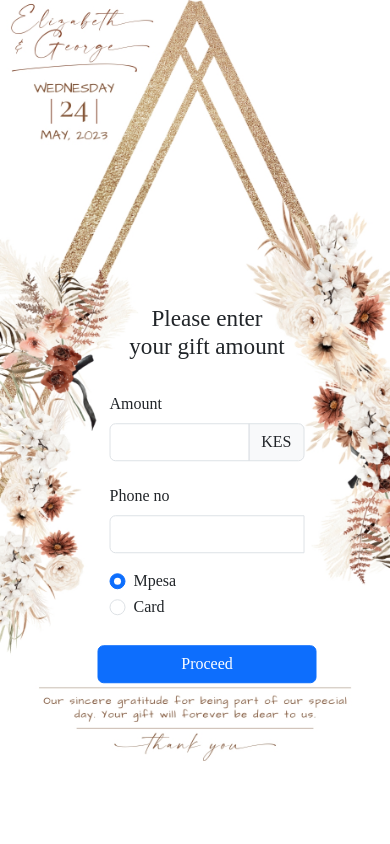
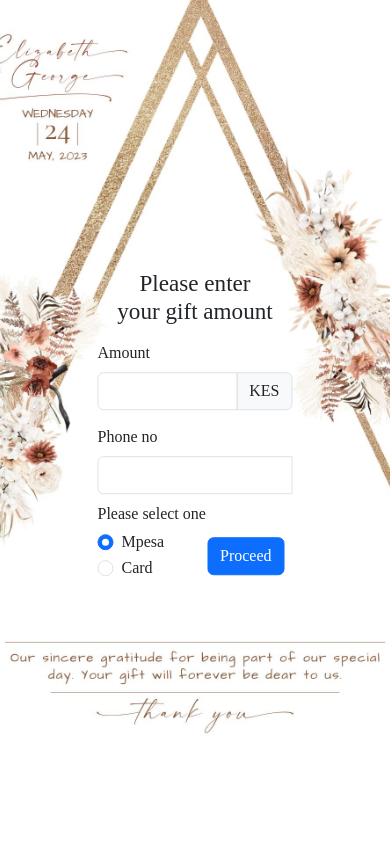
Before and after one commit to NoelKimwatan/ElizabethWedsGeorge, a Django app: page / in a window 390 px wide. Run offline with Django 4.2, Linux system fonts and the light colour scheme; some libraries are stand-ins or nearby versions.

Commit message:
Made images responsive

```diff
--- a/static/css/main.css
+++ b/static/css/main.css
@@ -10,67 +10,50 @@ body {
     font-style: normal;
     max-width: 100%;
     overflow-x: hidden;
+    overflow-y: scroll;
 }
 
 .pesaPalIframe {
     background-image: url('../images/LoadingTransparent.gif');
-    background-color: red;
 }
 
-
-@media (max-width: 575.98px) {
+@media (max-width: 1100px) {
     body {
-        background-image: url('../images/phonePortrait.jpg');
-        width: 100vw;
-        background-size: 100% 100%;
+        background-image: url('../images/Phone portrait 1080 x 1920 px.jpg');
+        background-size: cover;
+        background-position: center center;
         background-repeat: no-repeat;
     }
 }
 
-@media (min-width: 575.99px) and (max-width: 720px) {
+
+
+@media (min-width: 1100px) {
     body {
-        background-image: url('../images/phoneLandscape.jpg');
-        width: 100vw;
-        background-size: 100% 100%;
+        background-image: url('../images/16 9 Desktop 1920 xx 1080 px.jpg');
+        background-size: cover;
+        background-position: center center;
         background-repeat: no-repeat;
     }
 }
 
-@media (min-width: 720px) and (max-width: 939px) {
-    body {
-        background-image: url('../images/Tablet Landscape 720 x 576 px.jpg');
-        width: 100vw;
-        background-size: 100% 100%;
-        background-repeat: no-repeat;
-    }
-}
 
-@media (min-width: 940px) and (max-width: 1200px) {
-    body {
-        background-image: url('../images/Tablet Landscape 940 x 788 px.jpg');
-        width: 100vw;
-        background-size: 100% 100%;
-        background-repeat: no-repeat;
-    }
-}
 
-@media (min-width: 1200px) and (max-width: 1920px) {
-    body {
-        background-image: url('../images/16 10 Portrait 1200 × 1980 px.jpg');
-        width: 100vw;
-        background-size: 100% 100%;
-        background-repeat: no-repeat;
-    }
-}
 
-@media (min-width: 1920px) {
+
+
+
+
+
+
+/* @media (min-width: 1200px) {
     body {
         background-image: url('../images/16 9 Desktop 1920 xx 1080 px.jpg');
         width: 100vw;
         background-size: 100% 100%;
         background-repeat: no-repeat;
     }
-}
+} */
 
 
 
--- a/templates/base.html
+++ b/templates/base.html
@@ -14,9 +14,9 @@
 
 <body>
 
-    <div class="container-fluid vh-100 vw-100">
+    <div class="container-fluid p-0 vh-100 vw-100">
         <div class="position-relative vh-100 vw-100">
-            <div class="position-absolute top-50 start-50 translate-middle mt-5">
+            <div class="position-absolute top-50 start-50 translate-middle mt-2">
                 {% block content %}
                 {% endblock%}
             </div>
--- a/templates/gifts/index.html
+++ b/templates/gifts/index.html
@@ -4,7 +4,7 @@
 
 {% block content %}
 
-<div class="row justify-content-center mt-5 mt-md-0 mb-3 mb-md-5">
+<div class="row justify-content-center  mt-md-0  mb-md-5">
     <div class="col-10">
         <h3 class="text-center">
             Please enter your gift amount
@@ -12,19 +12,19 @@
     </div>
 </div>
 
-<div class="row">
+<div class="row mb-2">
     <div class="col">
 
         <form id="giftsForm" action="{% url 'process_gift' %}" method="POST">
             {% csrf_token %}
-            <div class="row mb-3">
+            <div class="row mb-2">
                 <label for="amount" class="col-sm-4 col-form-label number-separator">Amount</label>
                 <div class="input-group col-sm-8">
                     <input class="form-control" id="amountInput" name="giftAmount" type="number" min=0 required>
                     <span class="input-group-text" id="amount_input_group">KES</span>
                 </div>
             </div>
-            <div class="row mb-3">
+            <div class="row mb-2">
                 <label for="phoneNo" class="col-sm-4 col-form-label">Phone no</label>
                 <div class="input-group col-sm-8">
                     <input type="number" class="form-control" id="phoneNo" name="phoneNo" required>
@@ -32,27 +32,36 @@
                     <div class="valid-feedback">Looks good!</div>
                 </div>
             </div>
-            <fieldset class="row mb-4">
-                <div class="col">
-                    <div class="form-check">
-                        <input class="form-check-input" type="radio" name="giftMethod" id="giftMethodId1" value="Mpesa"
-                            checked>
+            <div class="row">
+                <label class="mb-1" for="giftMethodRadio">Please select one</label>
+                <div class="col-6">
+                    <fieldset>
+                        <div class="form-check" id="giftMethodRadio">
+                            <input class="form-check-input" type="radio" name="giftMethod" id="giftMethodId1"
+                                value="Mpesa" checked>
                             <label class="form-check-label" for="giftMethodId1">
                                 Mpesa
                             </label>
                         </div>
+
                         <div class="form-check">
-                        <input class="form-check-input" type="radio" name="giftMethod" id="giftMethodId2" value="Card">
+                            <input class="form-check-input" type="radio" name="giftMethod" id="giftMethodId2"
+                                value="Card">
                             <label class="form-check-label" for="giftMethodId2">
                                 Card
                             </label>
                         </div>
+                    </fieldset>
                 </div>
-            </fieldset>
 
-            <div class="row d-flex justicy_content-center">
+                <div class="col-6 d-flex align-items-center justicy_content-center">
                     <button type="submit" id="proceedButton" class="btn btn-primary">Proceed</button>
                 </div>
+
+            </div>
+
+
+
 
         </form>
     </div>
--- a/templates/pesapalBase.html
+++ b/templates/pesapalBase.html
@@ -17,7 +17,7 @@
 
 <body>
 
-    <div class="container-fluid vh-100 vw-100">
+    <div class="container-fluid p-0 vh-100 vw-100">
         <div class="position-relative h-100 w-100 d-flex justicy_content-center align-items-center">
             <div class="h-75 w-100">
                 {% block content %}
```
Also changed, not shown: static/images/Phone landscape 1920 × 1080 px.jpg (added), static/images/Phone portrait 1080 x 1920 px.jpg (added), 2 other files. Lines whose indentation alone changed are shown as unchanged.
